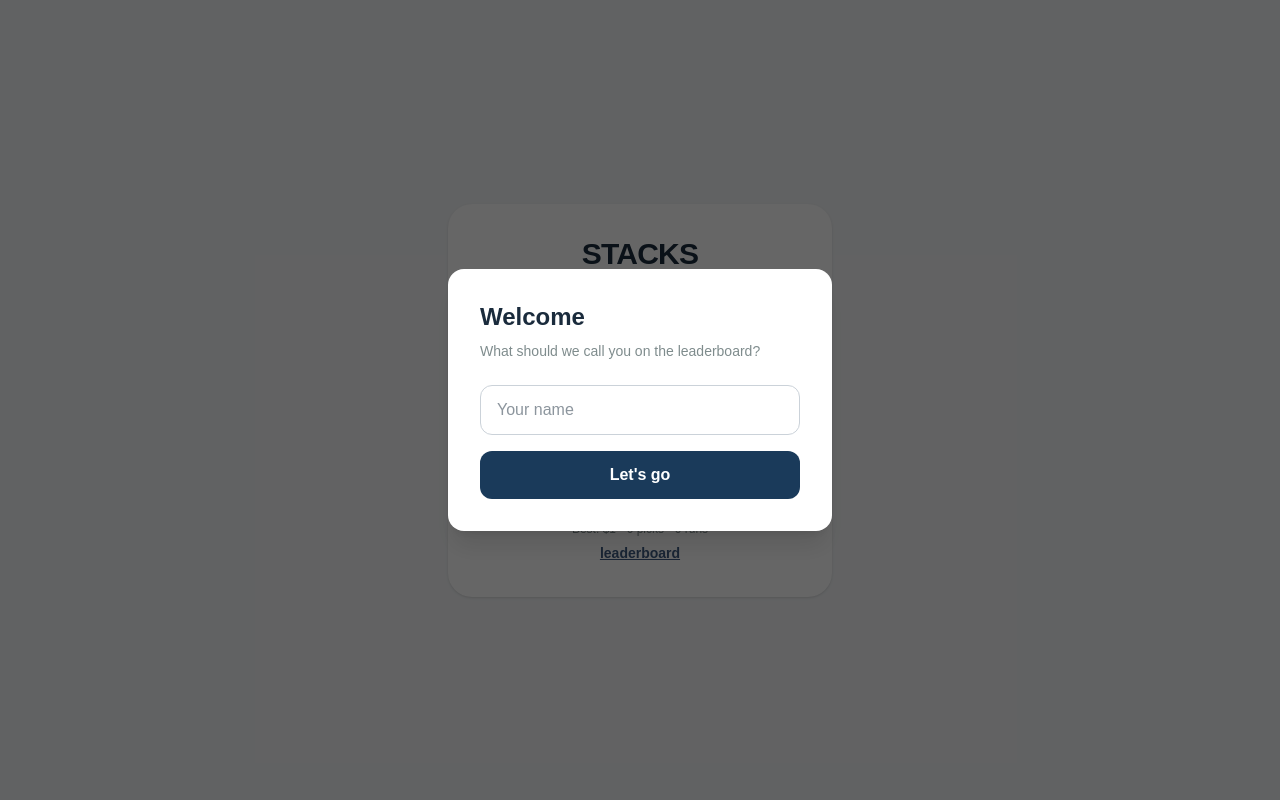
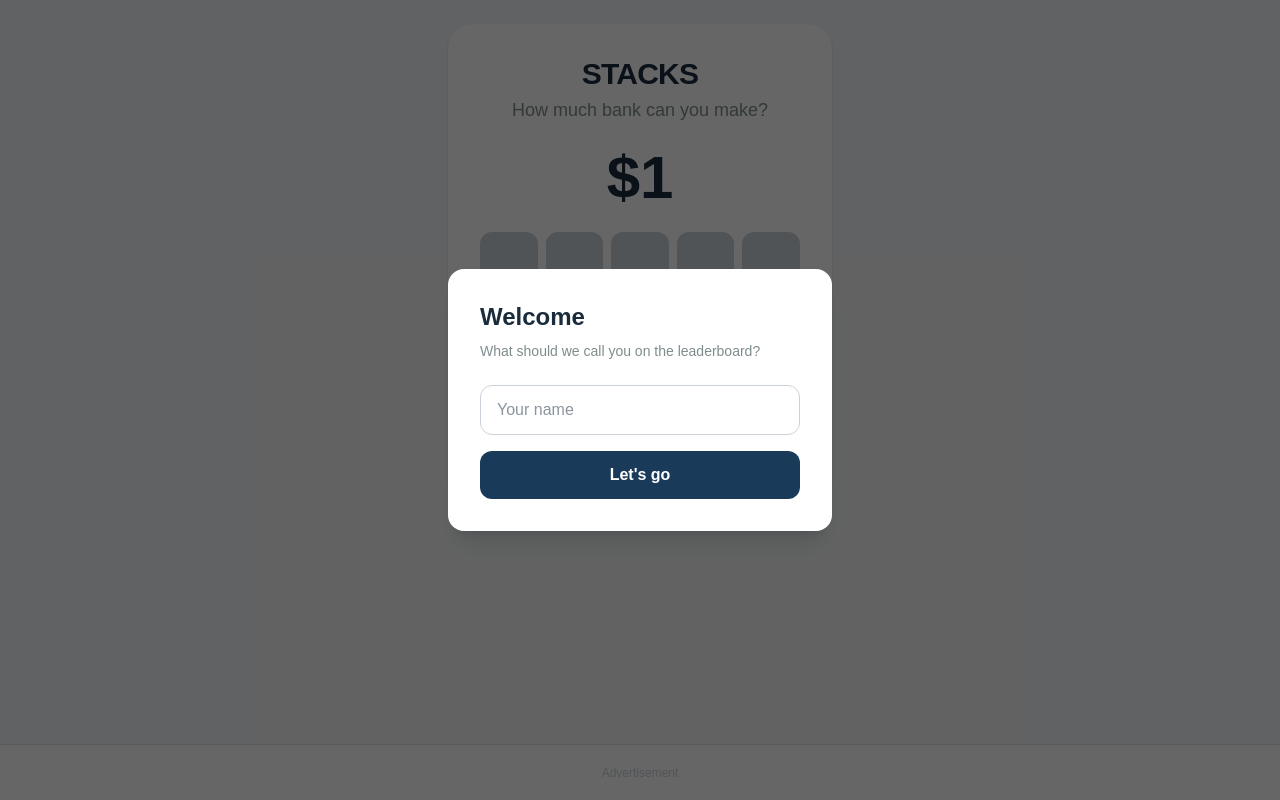
Before and after one commit to fraserbyname-spec/stacks, a Next.js app: page / in a window 1280 px wide. Built offline with nearby package versions, Linux system fonts and the light colour scheme.

Commit message:
Easter Egg Tile Colours. Reserving Ad space at bottom and lock tile placement

```diff
--- a/app/page.tsx
+++ b/app/page.tsx
@@ -310,7 +310,7 @@ export default function Home() {
   const activeGame = (['playing', 'pulsing', 'revealing'] as GameState[]).includes(gameState)
 
   return (
-    <main className="min-h-screen bg-[#F4F6F8] flex items-center justify-center p-4">
+    <main className="min-h-screen bg-[#F4F6F8] flex flex-col items-center justify-start pt-6 px-4 pb-16">
 
       {/* Name Modal */}
       {showNameModal && (
@@ -413,14 +413,19 @@ export default function Home() {
             const isPulseOn = gameState === 'pulsing' && isSelected && pulseActive
             const isPulseOff = gameState === 'pulsing' && isSelected && !pulseActive
 
-            let bg = 'bg-[#CBD2D9]'
+            // Easter egg tile colours based on balance
+            let defaultBg = 'bg-[#CBD2D9] hover:bg-[#B0BEC5]'
+            if (balance >= 500000001) defaultBg = 'bg-[#efbd0f] hover:bg-[#d4a800]'
+            else if (balance >= 1000001) defaultBg = 'bg-[#09cdec] hover:bg-[#08b8d4]'
+
+            let bg = defaultBg
             if (state === 'win') bg = 'bg-[#2ECC71]'
             else if (state === 'lose') bg = 'bg-[#E74C3C]'
             else if (isPulseOn) bg = 'bg-[#1A3A5A]'
             else if (isPulseOff) bg = 'bg-[#6A9ABB]'
 
             const ring = (isPulseOn || isPulseOff) ? 'ring-4 ring-[#1A3A5A] ring-offset-1' : ''
-            const cursor = gameState === 'playing' ? 'cursor-pointer hover:bg-[#B0BEC5] active:scale-95' : ''
+            const cursor = gameState === 'playing' ? 'cursor-pointer active:scale-95' : ''
 
             return (
               <button
@@ -434,15 +439,21 @@ export default function Home() {
           })}
         </div>
 
-        {/* Bank My Stack */}
-        {canBank && gameState === 'playing' && (
+        {/* Bank My Stack — always reserves space so tiles never shift */}
+        <div className="w-full">
+          {canBank && gameState === 'playing' ? (
             <button
               onClick={handleBank}
               className="w-full bg-white text-[#1A2B3C] rounded-xl py-4 font-semibold text-base border-2 border-[#1A2B3C] shadow-md active:scale-95 active:shadow-sm transition-all duration-100"
             >
               Bank My Stack &nbsp; 🏦
             </button>
+          ) : (
+            <div className="w-full py-4 opacity-0 pointer-events-none border-2 border-transparent rounded-xl">
+              &nbsp;
+            </div>
           )}
+        </div>
 
         {/* Instructions */}
         {!hasPickedThisSession && gameState === 'playing' && (
@@ -485,6 +496,10 @@ export default function Home() {
         </div>
 
       </div>
+    {/* Ad unit placeholder — 320x50 mobile banner */}
+      <div className="fixed bottom-0 left-0 right-0 h-14 bg-white border-t border-[#E0E0E0] flex items-center justify-center">
+        <p className="text-[#CBD2D9] text-xs">Advertisement</p>
+      </div>
     </main>
   )
 }
```
Lines whose indentation alone changed are shown as unchanged.
